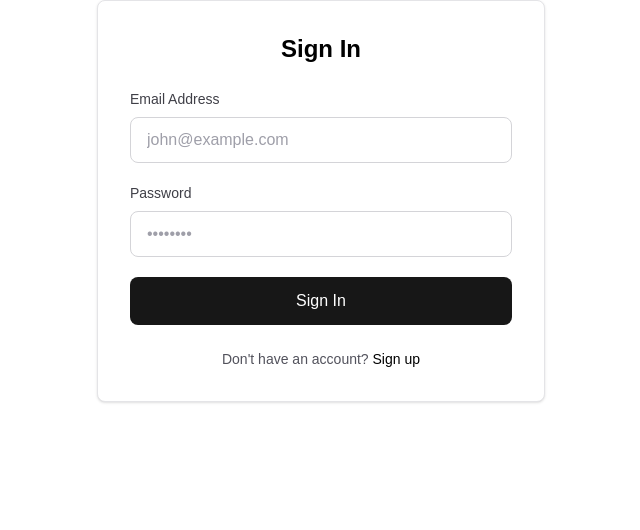
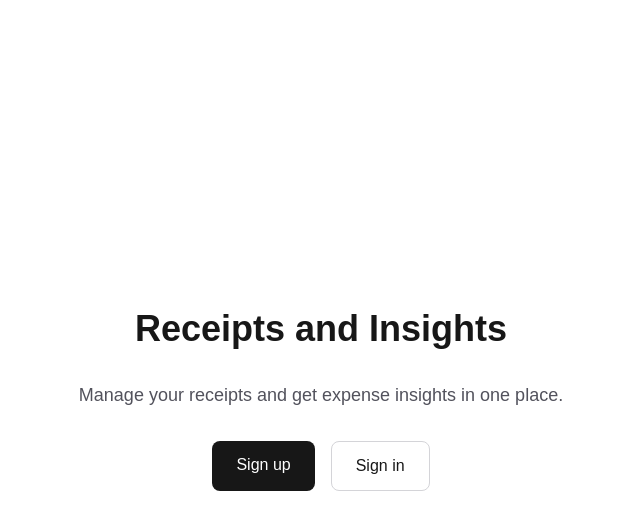
Before and after one commit to bepotts/receipts_and_insights-frontend, a Next.js app: page / in a window 1280 px wide. Shown: the top 530 px of the page, without its empty margins (319-959 px from the left). Built offline with nearby package versions, Linux system fonts and the light colour scheme; no server answers.

Commit message:
created sign and sign up page. Also created UserContext

```diff
--- /dev/null
+++ b/src/app/landing/page.tsx
@@ -0,0 +1,21 @@
+"use client";
+
+import { useUser } from "@/contexts/UserContext";
+
+export default function LandingPage() {
+  const { user } = useUser();
+
+  return (
+    <div className="w-full max-w-md mx-auto p-8">
+      <div className="bg-white dark:bg-black border border-zinc-200 dark:border-zinc-800 rounded-lg shadow-sm p-8">
+        <p className="text-black dark:text-zinc-50 text-lg mb-2">hello</p>
+        <p className="text-black dark:text-zinc-50 text-lg mb-2">
+          {user?.firstName ?? ""} {user?.lastName ?? ""}
+        </p>
+        <p className="text-black dark:text-zinc-50 text-lg">
+          this is the landing page
+        </p>
+      </div>
+    </div>
+  );
+}
--- a/src/app/layout.tsx
+++ b/src/app/layout.tsx
@@ -1,5 +1,6 @@
 import type { Metadata } from "next";
 import { Geist, Geist_Mono } from "next/font/google";
+import { UserProvider } from "@/contexts/UserContext";
 import "./globals.css";
 
 const geistSans = Geist({
@@ -27,7 +28,7 @@ export default function RootLayout({
       <body
         className={`${geistSans.variable} ${geistMono.variable} antialiased`}
       >
-        {children}
+        <UserProvider>{children}</UserProvider>
       </body>
     </html>
   );
--- a/src/app/page.tsx
+++ b/src/app/page.tsx
@@ -1,9 +1,30 @@
-import SignInForm from "@/components/SignInForm";
+import Link from "next/link";
 
-export default function Home() {
+export default function HomePage() {
   return (
-    <>
-      <SignInForm />
-    </>
+    <div className="min-h-screen flex flex-col items-center justify-center p-8">
+      <main className="max-w-2xl w-full text-center space-y-8">
+        <h1 className="text-4xl font-semibold text-foreground">
+          Receipts and Insights
+        </h1>
+        <p className="text-lg text-zinc-600 dark:text-zinc-400">
+          Manage your receipts and get expense insights in one place.
+        </p>
+        <div className="flex flex-wrap gap-4 justify-center">
+          <Link
+            href="/signup"
+            className="px-6 py-3 rounded-lg bg-foreground text-background font-medium hover:opacity-90 transition-opacity"
+          >
+            Sign up
+          </Link>
+          <Link
+            href="/signin"
+            className="px-6 py-3 rounded-lg border border-zinc-300 dark:border-zinc-600 font-medium hover:bg-zinc-100 dark:hover:bg-zinc-800 transition-colors"
+          >
+            Sign in
+          </Link>
+        </div>
+      </main>
+    </div>
   );
 }
--- /dev/null
+++ b/src/app/signin/page.tsx
@@ -0,0 +1,9 @@
+import SignInForm from "@/components/SignInForm";
+
+export default function SignInPage() {
+  return (
+    <>
+      <SignInForm />
+    </>
+  );
+}
--- a/src/components/SignInForm.tsx
+++ b/src/components/SignInForm.tsx
@@ -2,7 +2,9 @@
 
 import { useState } from "react";
 import Link from "next/link";
+import { useRouter } from "next/navigation";
 import validator from "validator";
+import { useUser } from "@/contexts/UserContext";
 import { routes } from "@/config/routes";
 import { User } from "@/types/user";
 
@@ -17,6 +19,7 @@ interface FormErrors {
 }
 
 export default function SignInForm() {
+  const router = useRouter();
   const [formData, setFormData] = useState<FormData>({
     email: "",
     password: "",
@@ -24,7 +27,7 @@ export default function SignInForm() {
 
   const [errors, setErrors] = useState<FormErrors>({});
   const [isSubmitting, setIsSubmitting] = useState(false);
-  const [user, setUser] = useState<User | null>(null);
+  const { user, setUser } = useUser();
   const [isLoggingOut, setIsLoggingOut] = useState(false);
 
   const validateEmail = (email: string): boolean => {
@@ -97,7 +100,6 @@ export default function SignInForm() {
         firstName: responseData.first_name ?? responseData.firstName ?? "",
         lastName: responseData.last_name ?? responseData.lastName ?? "",
         email: formData.email,
-        password: formData.password,
         isLoggedIn: true,
       };
 
@@ -108,6 +110,7 @@ export default function SignInForm() {
         password: "",
       });
       alert("Signed in successfully!");
+      router.push(routes.landing);
     } catch (error) {
       console.error("Error signing in:", error);
       const errorMessage =
--- a/src/components/SignUpForm.tsx
+++ b/src/components/SignUpForm.tsx
@@ -2,6 +2,7 @@
 
 import { useState } from "react";
 import validator from "validator";
+import { useUser } from "@/contexts/UserContext";
 import { routes } from "@/config/routes";
 import { User } from "@/types/user";
 
@@ -32,7 +33,7 @@ export default function SignUpForm() {
 
   const [errors, setErrors] = useState<FormErrors>({});
   const [isSubmitting, setIsSubmitting] = useState(false);
-  const [user, setUser] = useState<User | null>(null);
+  const { user, setUser } = useUser();
   const [isLoggingOut, setIsLoggingOut] = useState(false);
 
   const validateEmail = (email: string): boolean => {
@@ -132,7 +133,6 @@ export default function SignUpForm() {
         firstName: formData.firstName,
         lastName: formData.lastName,
         email: formData.email,
-        password: formData.password,
         isLoggedIn: true,
       };
 
--- a/src/config/routes.ts
+++ b/src/config/routes.ts
@@ -27,4 +27,8 @@ export const routes = {
   get logout(): string {
     return process.env.NEXT_PUBLIC_LOGOUT_ROUTE ?? `${apiBaseUrl}/auth/logout`;
   },
+
+  /** App route paths (for client-side navigation). */
+  home: "/",
+  landing: "/landing",
 } as const;
--- /dev/null
+++ b/src/contexts/UserContext.tsx
@@ -0,0 +1,33 @@
+"use client";
+
+import { createContext, useCallback, useContext, useState } from "react";
+import type { User } from "@/types/user";
+
+interface UserContextValue {
+  user: User | null;
+  setUser: (user: User | null) => void;
+}
+
+const UserContext = createContext<UserContextValue | null>(null);
+
+export function UserProvider({ children }: { children: React.ReactNode }) {
+  const [user, setUserState] = useState<User | null>(null);
+
+  const setUser = useCallback((newUser: User | null) => {
+    setUserState(newUser);
+  }, []);
+
+  return (
+    <UserContext.Provider value={{ user, setUser }}>
+      {children}
+    </UserContext.Provider>
+  );
+}
+
+export function useUser(): UserContextValue {
+  const context = useContext(UserContext);
+  if (context === null) {
+    throw new Error("useUser must be used within a UserProvider");
+  }
+  return context;
+}
--- a/src/types/user.ts
+++ b/src/types/user.ts
@@ -2,6 +2,5 @@ export interface User {
   firstName: string;
   lastName: string;
   email: string;
-  password: string;
   isLoggedIn: boolean;
 }
```
